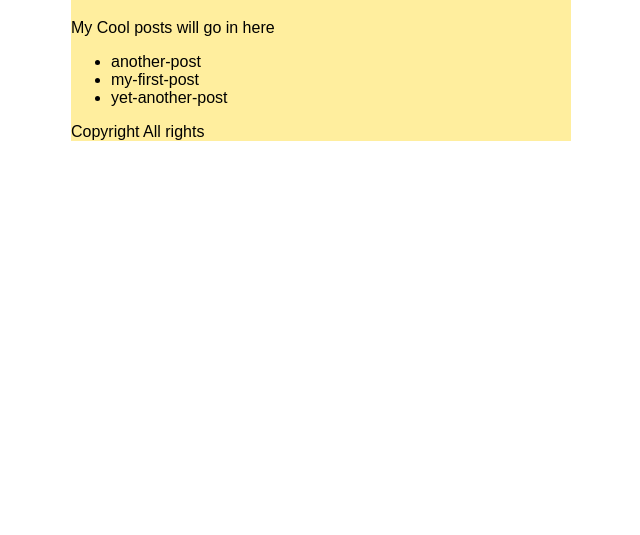
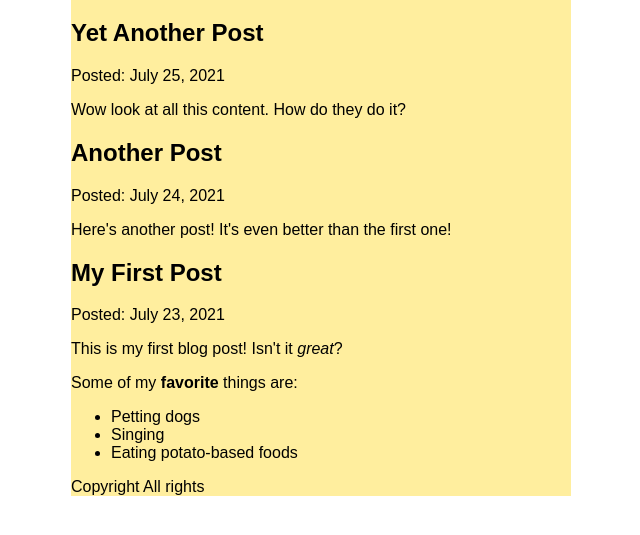
Before and after one commit to brightGarden02/my-blog-2022-06-29, a Gatsby site: page /blog in a window 1280 px wide. Shown: the part 157-692 px from the top of the page, without its empty margins (319-959 px from the left). Built offline with nearby package versions, Linux system fonts and the light colour scheme; Gatsby itself is replaced by a stand-in of ours.

Commit message:
Mark Blog contents

```diff
--- a/src/components/layout.module.css
+++ b/src/components/layout.module.css
@@ -22,3 +22,10 @@
 .nav-link-text {
   color: black;
 }
+
+.site-title {
+  font-size: 3rem;
+  color: gray;
+  font-weight: 700;
+  margin: 3rem 0;
+}
--- a/src/pages/blog.js
+++ b/src/pages/blog.js
@@ -1,13 +1,19 @@
 import Layout from "../components/layout";
 import React from "react";
 import { graphql, useStaticQuery } from "gatsby";
+import { MDXRenderer } from "gatsby-plugin-mdx";
 
 function BlogPage() {
   const data = useStaticQuery(graphql`
     query {
-      allFile {
+      allMdx(sort: { fields: frontmatter___date, order: DESC }) {
         nodes {
-          name
+          frontmatter {
+            date(formatString: "MMMM D, YYYY")
+            title
+          }
+          id
+          body
         }
       }
     }
@@ -15,13 +21,13 @@
 
   return (
     <Layout pageTitle="My Blog Posts">
-      <p>My Cool posts will go in here</p>
-
-      <ul>
-        {data.allFile.nodes.map((node) => (
-          <li key={node.name}>{node.name}</li>
-        ))}
-      </ul>
+      {data.allMdx.nodes.map((node) => (
+        <article key={node.id}>
+          <h2>{node.frontmatter.title}</h2>
+          <p>Posted: {node.frontmatter.date}</p>
+          <MDXRenderer>{node.body}</MDXRenderer>
+        </article>
+      ))}
     </Layout>
   );
 }
```
